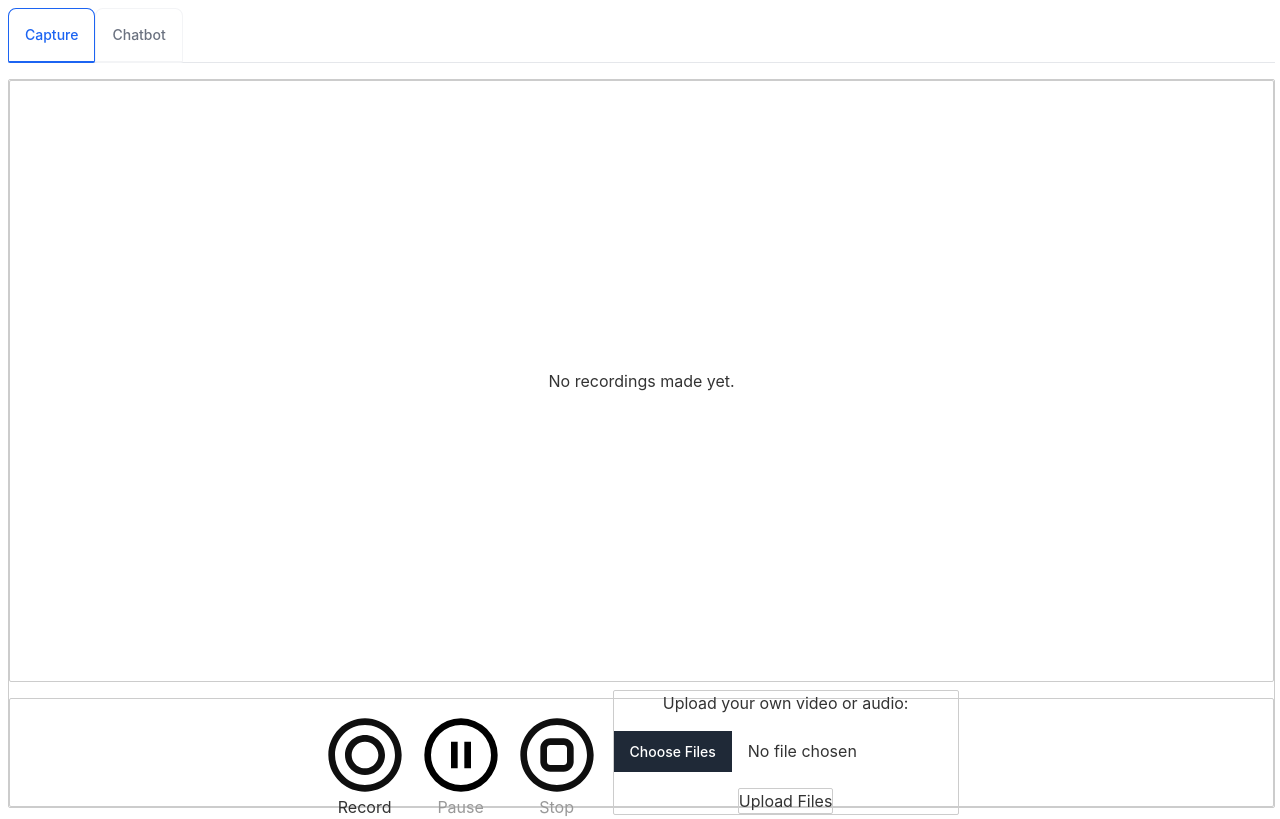
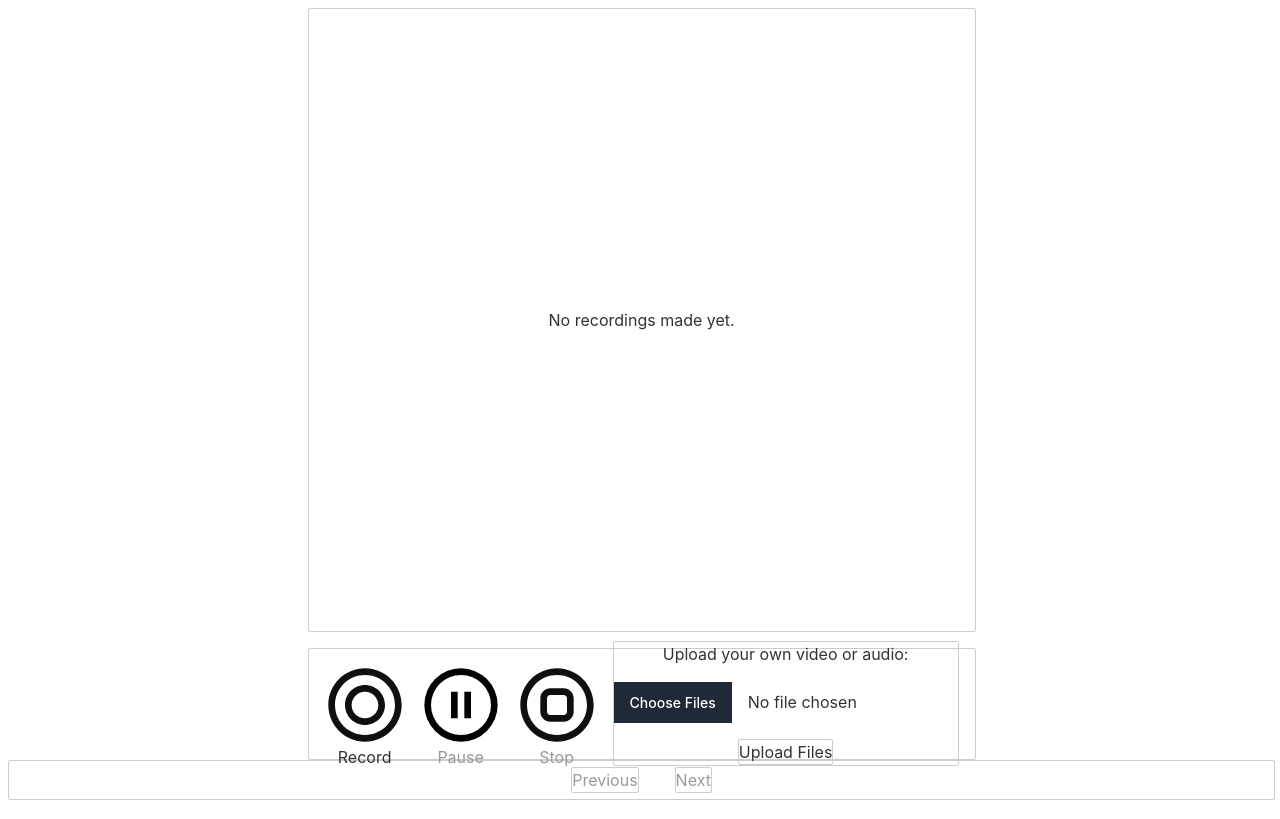
Before and after one commit to rgga-16/genai-feedback-tracker, a Svelte app in the folder client/: page / in a window 1280 px wide. Built offline with nearby package versions, Linux system fonts and the light colour scheme.

Commit message:
converted main page to carousell

```diff
--- a/client/src/App.svelte
+++ b/client/src/App.svelte
@@ -1,41 +1,69 @@
 <script>
+	import { onMount } from 'svelte';
+
+	import Capture from './components/Capture.svelte';
+	import FeedbackSelector from './components/FeedbackSelector.svelte';
+	import FeedbackList from './components/FeedbackList.svelte';
+
+	let currentStep = 0;
+
 	let recordings;
-	import Capture from "./components/Capture.svelte";
-	import Chatbot from "./components/Chatbot.svelte";
+	let recording=null;
 
+	function next() {
+		if (currentStep < steps.length - 1) {
+		currentStep += 1;
+		}
+	}
 
+	function prev() {
+		if (currentStep > 0) {
+		currentStep -= 1;
+		}
+	}
 
 
 </script>
 
+<style>
+	.carousel-container {
+		display: flex;
+		flex-direction: column;
+		align-items: center;
+		justify-content: center;
+		height: 95%;
+	}
+
+	.navigation {
+		/* margin-top: 10px; */
+		height: 5%;
+	}
+
+	button {
+		margin: 0 10px;
+	}
+</style>
+
 <main>
-	<div class="mb-4 border-b border-gray-200 dark:border-gray-700">
-		<ul class="flex flex-wrap -mb-px text-sm font-medium text-center w-full" id="default-tab" data-tabs-toggle="#default-tab-content" role="tablist">
-			<li class="me-2" role="presentation">
-				<button class="inline-block p-4 border-b-2 rounded-t-lg" id="capture-tab" data-tabs-target="#capture" type="button" role="tab" aria-controls="capture" aria-selected="false">Capture</button>
-			</li>
-			<li class="me-2" role="presentation">
-				<button class="inline-block p-4 border-b-2 rounded-t-lg hover:text-gray-600 hover:border-gray-300 dark:hover:text-gray-300" id="chatbot-tab" data-tabs-target="#chatbot" type="button" role="tab" aria-controls="chatbot" aria-selected="false">Chatbot</button>
-			</li>
-		</ul>
+	<div class="carousel-container">
+		{#if currentStep===0}
+			<Capture bind:recordings={recordings} bind:selectedRecording={recording}/>
+		{:else if currentStep===1}
+			<FeedbackSelector bind:recording={recording}/>
+		{:else}
+			<FeedbackList />
+		{/if}
 	</div>
-	<div id="default-tab-content" class="bordered" style="position:relative; height:92%; width:auto;" >
-		<div class="hidden rounded-lg bg-white tab-content" id="capture" role="tabpanel" aria-labelledby="capture-tab" >
-			<Capture bind:recordings={recordings} />
-		</div>
-
-
-		<div class="hidden rounded-lg bg-white tab-content" id="chatbot" role="tabpanel" aria-labelledby="chatbot-tab" >
-			<Chatbot bind:recordings={recordings} />
-		</div>
+	<div class="navigation centered spaced bordered">
+		{#if currentStep===0}
+			<button on:click={prev} disabled={currentStep === 0}>Previous</button>
+			<button on:click={next} disabled={recording === null}>Next</button>
+		{:else if currentStep===1}
+			<button on:click={prev} disabled={currentStep === 0}>Previous</button>
+			<button on:click={next} disabled={currentStep === steps.length - 1}>Next</button>
+		{:else}
+			<button on:click={prev} disabled={currentStep === 0}>Previous</button>
+			<button on:click={next} disabled={currentStep === steps.length - 1}>Next</button>
+		{/if}
 	</div>
 </main>
-
-<style>
-
-	.tab-content{
-		height: 100%;
-		width:auto;
-	}
-
-</style>
```
